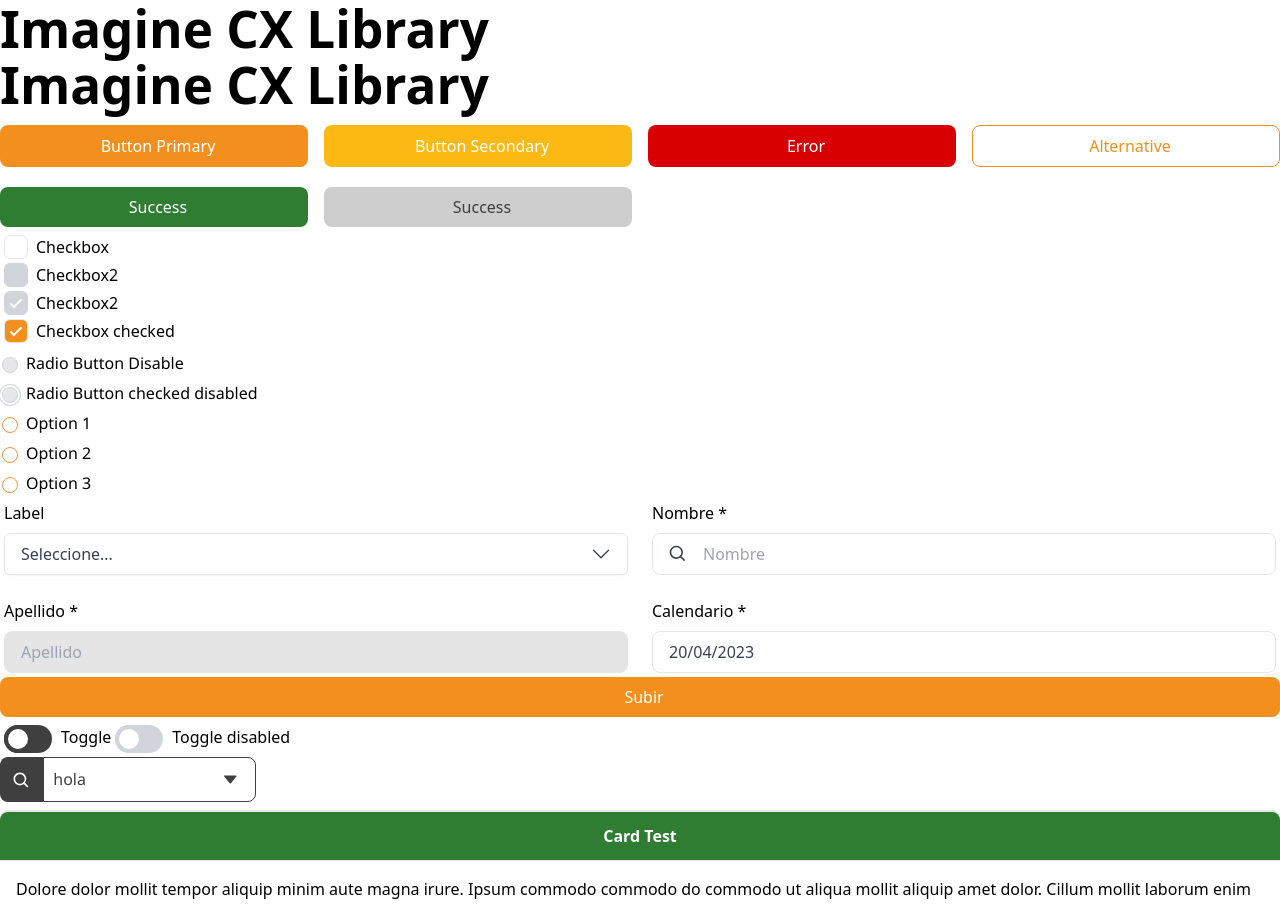
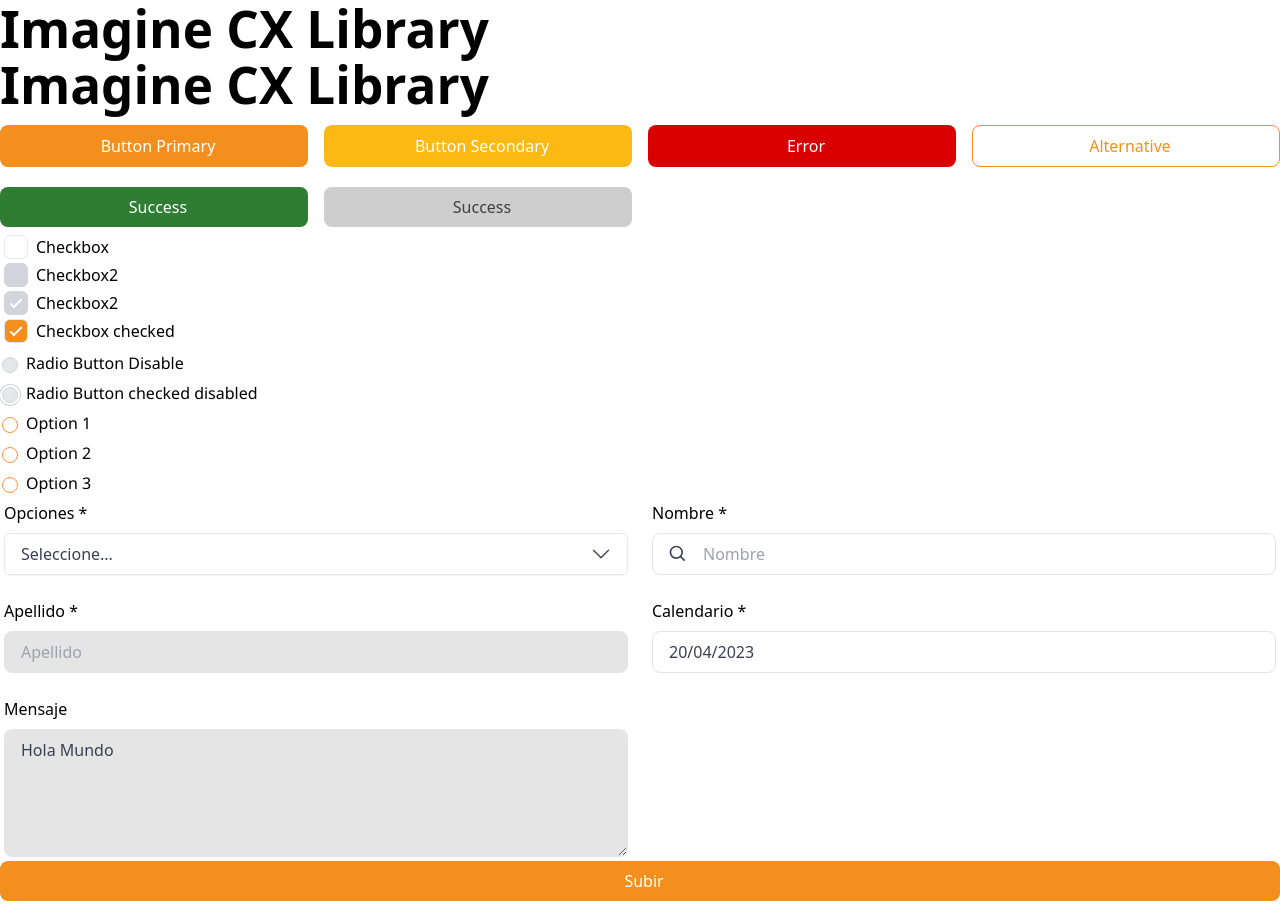
Before and after one commit to Imagine-CX/imaginecx-library, a React (Vite) app: page / in a window 1280 px wide. Shown: the top 905 px of the page. Built offline with nearby package versions, Linux system fonts and the light colour scheme.

Commit message:
Text Area and styles corrected

```diff
--- a/src/App.tsx
+++ b/src/App.tsx
@@ -15,6 +15,7 @@ import {
   Selector,
   Table,
   Tabs,
+  TextArea,
   Toggle,
 } from './components';
 import { ContCalendar } from './components/Calendar/ContCalendar';
@@ -104,7 +105,7 @@ function App() {
       <form action="">
         <div className="icx-grid icx-grid-cols-2 icx-gap-4">
           <div>
-            <Selector options={optionsSelect} />
+            <Selector options={optionsSelect} label="Opciones" required />
           </div>
           <div>
             <InputField
@@ -128,6 +129,9 @@ function App() {
               required
             />
           </div>
+          <div>
+            <TextArea label="Mensaje" placeholder="Mensaje" content="Hola Mundo" disabled />
+          </div>
         </div>
         <Button text="Subir" color="primary" type="submit" />
       </form>
@@ -146,10 +150,9 @@ function App() {
       <div className="icx-mt-2">
         <Card title="Card Test" type="success">
           <p>
-            Dolore dolor mollit tempor aliquip minim aute magna irure. Ipsum commodo commodo do commodo ut aliqua mollit
-            aliquip amet dolor. Cillum mollit laborum enim exercitation culpa ipsum incididunt cillum mollit quis quis
-            laborum. Reprehenderit non labore magna duis nisi fugiat ut fugiat veniam. Labore dolor enim eu laboris
-            fugiat sunt consequat sint. Mollit et officia adipisicing do qui id enim dolore aliquip ullamco officia.
+            Ipsum cillum ipsum pariatur labore adipisicing occaecat quis ut. Officia ipsum mollit sit occaecat qui id
+            nulla. Occaecat exercitation voluptate aliqua veniam ea pariatur excepteur non. Ipsum mollit velit excepteur
+            culpa qui velit minim.
           </p>
         </Card>
       </div>
--- a/src/components/Forms/Selector.tsx
+++ b/src/components/Forms/Selector.tsx
@@ -6,30 +6,31 @@ interface ISelector extends HTMLProps<HTMLUListElement> {
     id: number;
     name: string;
   }>;
+  label?: string;
 }
 
-export const Selector = ({ options, ...props }: ISelector): JSX.Element => {
+export const Selector = ({ options, label, required, disabled, ...props }: ISelector): JSX.Element => {
   const [selected, setSelected] = useState('');
   const [open, setOpen] = useState(false);
+  const estiloInput: string = disabled ? 'icx-selector-disabled' : 'icx-selector-active';
 
   return (
     <div className="icx-relative icx-px-1 icx-py-1 icx-flex icx-flex-col icx-gap-8">
       <div className="icx-w-full icx-flex icx-flex-col icx-gap-y-2">
         <label>
-          {/* {label} {required ? <span className="icx-text-neutral-500">*</span> : ''} */}
-          Label
+          {label} {required ? <span className="icx-text-neutral-500">*</span> : ''}
         </label>
-        <div
+        <fieldset
           onClick={() => setOpen(!open)}
+          disabled={disabled}
           className={`icx-w-full
                 icx-py-2
                 icx-px-4
-                focus:icx-border-primary-400
+                ${estiloInput}
                 icx-transition
                 icx-duration-300
                 icx-ease-out
                 ${!selected && 'icx-text-gray-500'}
-                icx-bg-white
                 icx-text-gray-700
                 icx-border
                 icx-flex
@@ -38,13 +39,15 @@ export const Selector = ({ options, ...props }: ISelector): JSX.Element => {
                 icx-shadow-sm
                 icx-outline-none
                 icx-appearance-none
-                icx-cursor-pointer`}
+                `}
         >
           {selected ? (selected?.length > 30 ? selected?.substring(0.3) + '...' : selected) : 'Seleccione...'}
           <BsChevronDown size={20} className="icx-mt-0.5" />
-        </div>
+        </fieldset>
         <ul
-          className={`icx-absolute icx-w-full icx-mt-20 icx-z-10 icx-bg-white icx-text-gray-700 icx-overflow-y-auto icx-border icx-rounded-lg ${
+          className={`icx-absolute icx-w-full ${
+            !label ? 'icx-mt-14' : 'icx-mt-20'
+          } icx-z-10 icx-bg-white icx-text-gray-700 icx-overflow-y-auto icx-border icx-rounded-lg ${
             open ? 'icx-block icx-max-h-60' : 'icx-hidden'
           }`}
           {...props}
--- /dev/null
+++ b/src/components/Forms/TextArea.tsx
@@ -0,0 +1,40 @@
+import { InputHTMLAttributes } from 'react';
+
+export interface ITextArea extends InputHTMLAttributes<HTMLTextAreaElement> {
+  label?: string;
+  content?: string;
+}
+
+export const TextArea = ({ label, content, disabled, required, ...areaProps }: ITextArea): JSX.Element => {
+  const estiloArea: string = disabled ? 'icx-area-disabled' : 'icx-area-active';
+
+  return (
+    <div className="icx-px-1 icx-py-1 icx-flex icx-flex-col icx-gap-8">
+      <div className="icx-w-full icx-flex icx-flex-col icx-gap-y-2">
+        {label && (
+          <label>
+            {label} {required ? <span className="icx-text-neutral-500">*</span> : ''}
+          </label>
+        )}
+        <textarea
+          className={`icx-w-full
+                    icx-placeholder-gray-400/70
+                    icx-rounded-lg
+                    icx-border
+                    icx-border-neutral-200
+                    icx-px-4
+                    icx-h-32
+                    icx-py-2
+                    icx-text-gray-700
+                    ${estiloArea}
+                    `}
+          required={required}
+          disabled={disabled}
+          {...areaProps}
+        >
+          {content}
+        </textarea>
+      </div>
+    </div>
+  );
+};
--- a/src/components/Forms/index.ts
+++ b/src/components/Forms/index.ts
@@ -2,4 +2,5 @@ export * from './CheckBox';
 export * from './InputField';
 export * from './Radio';
 export * from './Selector';
+export * from './TextArea';
 export * from './Toggle';
--- a/src/components/style.css
+++ b/src/components/style.css
@@ -213,6 +213,35 @@
   .icx-card-inactive {
     @apply icx-bg-neutral-200;
   }
+
+  .icx-selector-disabled{
+    @apply
+    icx-bg-neutral-200
+    icx-cursor-not-allowed;
+  }
+  .icx-selector-active{
+    @apply
+    focus:icx-outline-none
+    focus:icx-border-primary-400
+    icx-bg-white
+    icx-cursor-pointer;
+  }
+
+  .icx-area-disabled{
+    @apply
+    icx-bg-neutral-200
+    icx-cursor-not-allowed;
+  }
+
+  .icx-area-active{
+    @apply
+    icx-bg-white
+    icx-transition
+    icx-duration-300
+    icx-ease-out
+    focus:icx-outline-none
+    focus:icx-border-primary-400;
+  }
 }
 
 .text-red-red {
```
